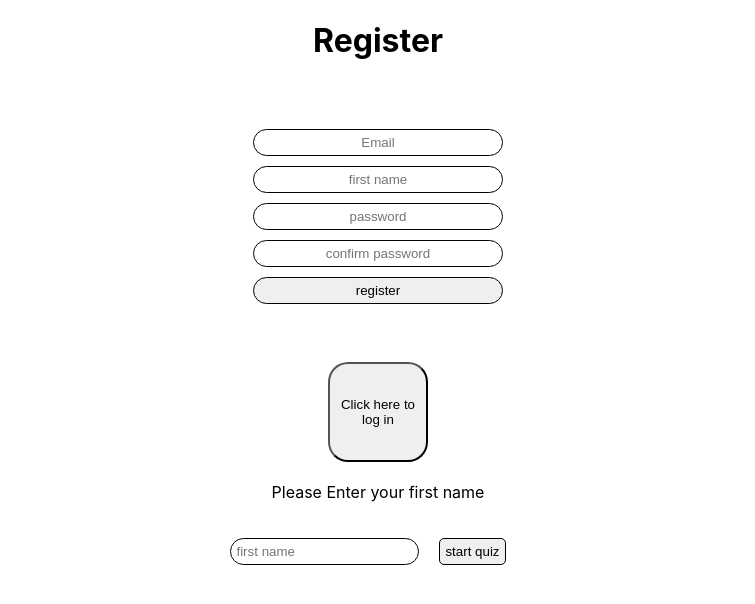
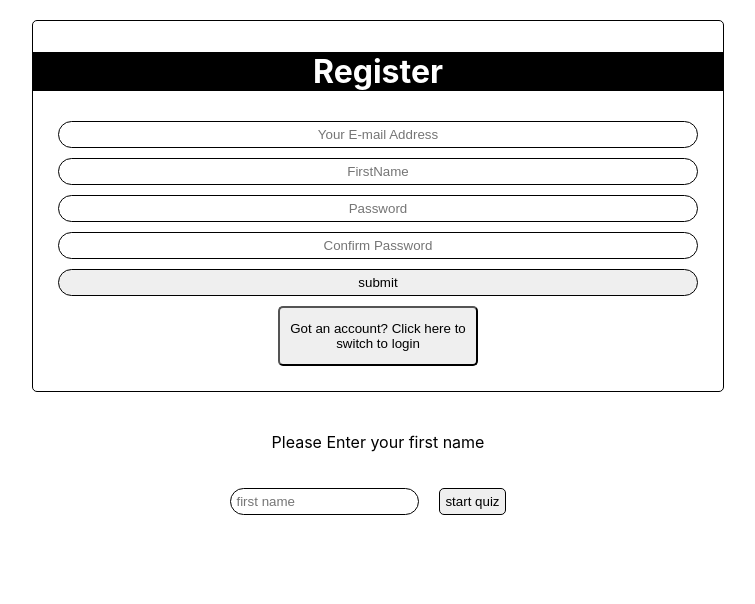
Before and after one commit to Debaumer/teflquiz, a React (Create React App) app: page / in a window 1280 px wide. Shown: the top 604 px of the page, without its empty margins (262-1017 px from the left). Built offline with nearby package versions, Linux system fonts and the light colour scheme.

Commit message:
created auth component, makes postable obj and switches between auth modes

```diff
--- a/package.json
+++ b/package.json
@@ -4,6 +4,7 @@
   "version": "0.1.0",
   "private": true,
   "dependencies": {
+    "axios": "^0.19.0",
     "gh-pages": "^2.1.1",
     "json-loader": "^0.5.7",
     "react": "^16.9.0",
--- a/src/Containers/Auth.css
+++ b/src/Containers/Auth.css
@@ -1,11 +1,63 @@
-.authFormContainer {
-
+.auth {
+  border: 1px black solid;
+  border-radius: 5px;
+  width: 50%;
+  height: 50%;
+  margin: 20px auto 40px auto;
+  padding: 25px;
+  position: relative;
 }
 
-.authFormContainer input {
-  padding: 5px;
+h1 {
+  background-color: black;
+  color: white;
+  position: absolute;
+  width: 100%;
+  top: 10px;
+  left: 0px;
+}
+
+#authFormContainer {
+  margin: 75px auto 0px auto;
+  display: flex;
+  flex-flow: wrap column;
+  align-Items: space-between;
+  justify-content: center;
+}
+
+#authFormContainer input {
+  padding:5px;
   border-radius: 40px;
   text-align: center;
   margin-bottom: 10px;
   border: 1px black solid;
 }
+
+#submitButton {
+  border-radius: 5px;
+  padding: 10px;
+  width: 200px;
+  height: 60px;
+
+}
+
+.danger {
+
+}
+
+.success {
+
+}
+
+.invalid {
+  border: 1px red solid;
+}
+
+.errorMessage {
+  padding: 2px;
+  border: 1px red dashed;
+  z-index: 999;
+  color: red;
+  background-color: white;
+  box-shadow: 5px 5px black;
+}
--- a/src/Containers/Auth.js
+++ b/src/Containers/Auth.js
@@ -1,84 +1,199 @@
 import React, {Component} from 'react';
 import './Auth.css';
+import instance from '../Utility/auxiliary';
+
 
 class Auth extends Component {
   state = {
-    login: false,
-    form: {
-
-    }
+    controls: {
+      email: {
+        elementType: 'input',
+        elementConfig: {
+          login: true,
+          type:'email',
+          placeholder: 'Your E-mail Address',
+        },
+        value: '',
+        validation: {
+          required: true,
+          isEmail: true
+        },
+        valid: false,
+        touched: false
+      },
+      firstname: {
+        elementType: 'input',
+        elementConfig: {
+          login: false,
+          type: 'text',
+          placeholder:'FirstName'
+        },
+        value: '',
+        validation: {
+          required: true,
+          minLength: 2
+        },
+        valid: false,
+        touched: false
+      },
+      password: {
+        elementType: 'password',
+        elementConfig: {
+          login: true,
+          type:'password',
+          placeholder: 'Password'
+        },
+        value: '',
+        validation: {
+          required: true,
+          minLength: 6
+        },
+        valid: false,
+        touched: false
+      },
+      confirmPassword: {
+        elementType: 'input',
+        elementConfig: {
+          login: false,
+          type:'password',
+          placeholder: 'Confirm Password'
+        },
+        value: '',
+        validation: {
+          required: true,
+          minLength: 6
+        },
+        valid: false,
+        touched: false
+      }
+    },
+    isSignup:true,
+    errorMessage: null
   }
 
   toggleAuthModeHandler() {
     this.setState(prevState => ({
-      login: !prevState.login
+      isSignup: !prevState.isSignup
     }))
+    this.clearControls();
   }
 
-  clearFormInputs() {
+  clearControls() {
+    let controlsCopy = this.state.controls;
+    for(var key in controlsCopy) {
+      controlsCopy[key].value = ''
+    }
+    this.setState({
+      controls: controlsCopy
+    })
+  }
+
+  checkValidity = ( value, rules ) => {
+      let isValid = true;
+      if ( !rules ) {
+          return true;
+      }
+
+      if ( rules.required ) {
+          isValid = value.trim() !== '' && isValid;
+      }
+
+      if ( rules.minLength ) {
+          isValid = value.length >= rules.minLength && isValid
+      }
+
+      if ( rules.maxLength ) {
+          isValid = value.length <= rules.maxLength && isValid
+      }
+
+      if ( rules.isEmail ) {
+          const pattern = /[a-z0-9!#$%&'*+/=?^_`{|}~-]+(?:\.[a-z0-9!#$%&'*+/=?^_`{|}~-]+)*@(?:[a-z0-9](?:[a-z0-9-]*[a-z0-9])?\.)+[a-z0-9](?:[a-z0-9-]*[a-z0-9])?/;
+          isValid = pattern.test( value ) && isValid
+      }
+
+      if ( rules.isNumeric ) {
+          const pattern = /^\d+$/;
+          isValid = pattern.test( value ) && isValid
+      }
+
+      return isValid;
+  }
+
+  handleSubmit = (e) => {
+    e.preventDefault();
+    var data = {};
+    for(var key in this.state.controls) {
+      if(this.state.controls[key].value && this.state.controls[key].valid) {
+        data[key] = this.state.controls[key].value;
+      }
+    }
+    console.log(data);
 
   }
 
-  createFormInputs() {
-
-  }
-
-  authSubmitHandler(e) {
-    e.preventDefault();
-  }
-
-  inputChangedHandler() {
-
+  inputChangedHandler = (event, controlName) => {
+    const updatedControls = {
+      ...this.state.controls,
+      [controlName]: {
+        ...this.state.controls[controlName],
+        value: event.target.value,
+        valid: this.checkValidity(event.target.value, this.state.controls[controlName].validation),
+        touched: true
+      }
+    };
+    this.setState({controls: updatedControls});
   }
 
   render() {
-
-    const formStyle = {
-      margin: '0 auto',
-      padding: '50px',
-      display: 'flex',
-      flexFlow: 'nowrap column',
-      width: '250px',
-      height: '180px',
-      alignItems: 'space-between',
-      justifyContent: 'center'
+    const formElementsArray = [];
+    for (let key in this.state.controls) {
+      formElementsArray.push({
+        id: key,
+        config: this.state.controls[key]
+      })
     }
 
-    const authSwitchStyle = {
-      padding: '10px',
-      width: '100px',
-      height: '100px',
-      borderRadius: '20px'
+    let form;
+    if(this.state.isSignup) {
+      form = formElementsArray.map(formElement => {
+        return (
+          <input
+          key={formElement.id}
+          type={formElement.config.elementConfig.type}
+          placeholder={formElement.config.elementConfig.placeholder}
+          elementtype={formElement.config.elementType}
+          elementconfig={formElement.config.elementConfig}
+          value={formElement.config.value}
+          onChange={( event ) => this.inputChangedHandler( event, formElement.id )} />
+        )
+      })
+    } else {
+      form = formElementsArray.map(formElement=> {
+        if( formElement.config.elementConfig.login ) {
+          return (
+            <input
+            key={formElement.id}
+            type={formElement.config.elementConfig.type}
+            placeholder={formElement.config.elementConfig.placeholder}
+            elementtype={formElement.config.elementType}
+            elementconfig={formElement.config.elementConfig}
+            value={formElement.config.value}
+            onChange={( event ) => this.inputChangedHandler( event, formElement.id )} />
+          )
+        } else {
+          return null;
+        }
+      })
     }
 
-    let form = (
-      <form style={formStyle} autocomplete="off">
-        <input required type="email" name="email" placeholder="Email" />
-        <input required type="text" name="firstName" placeholder="first name" />
-        <input type="password" name="password" placeholder="password" />
-        <input required type="password" name="confirmPassword" placeholder="confirm password" />
-        <input type="submit" value="register"/>
-
-      </form>
-    )
-
-    if(this.state.login) {
-      form = (
-        <form style={formStyle} autocomplete="off">
-          <input required type="email" name="email" placeholder="email" />
-          <input required type="password" name="password" placeholder="password" />
-          <input type="submit" value="log in"/>
+    return (
+      <div className="auth">
+        <h1>{this.state.isSignup ? 'Register' : 'Login'} </h1>
+        <form onSubmit={this.handleSubmit} id="authFormContainer">
+          {form}
+          <input type="submit" value="submit"/>
         </form>
-      )
-    }
-
-    return(
-      <div className="Auth">
-        <h1>{this.state.login ? 'Login' : 'Register'} </h1>
-        <div className="authFormContainer">
-          {form}
-        </div>
-        <button style={authSwitchStyle} onClick={() => this.toggleAuthModeHandler()}>{this.state.login ? "Don't have an account? Click here to create one" : "Click here to log in"}</button>
+        <button id='submitButton' onClick={() => this.toggleAuthModeHandler()}>{this.state.isSignup ? "Got an account? Click here to switch to login" : "Don't have an account? Click here to create one"}</button>
       </div>
     )
   }
```
Also changed, not shown: 1 other file (tests, documents, lock files or other folders).
